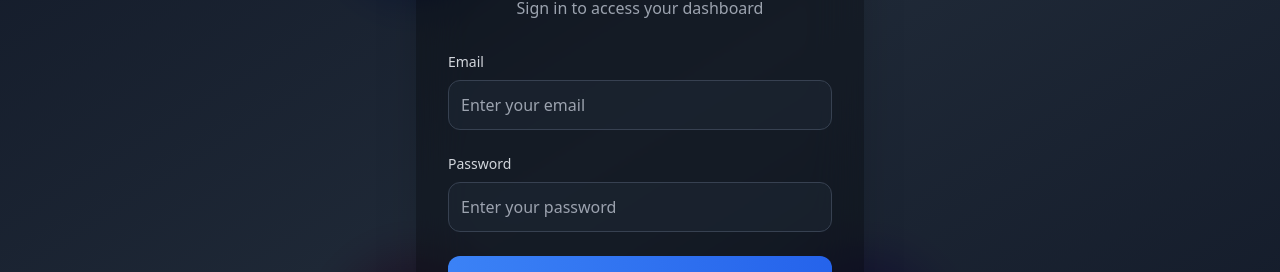
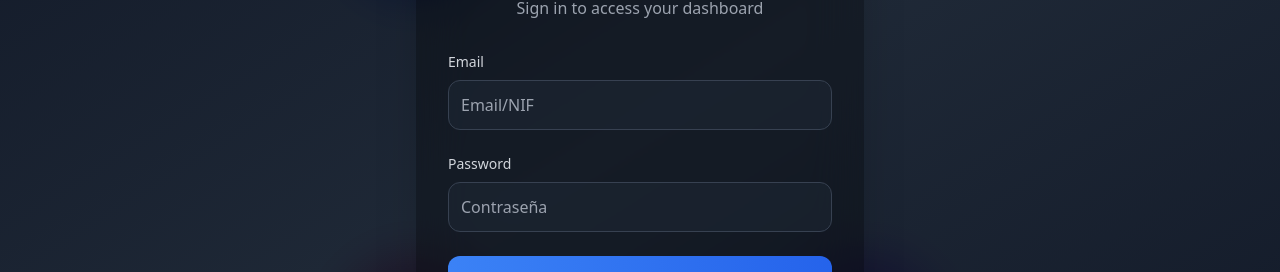
Before and after one commit to RestVisor/restvisor-front, a React (Vite) app: page /login in a window 1280 px wide. Shown: the part 272-544 px from the top of the page. Built offline with nearby package versions, Linux system fonts and the light colour scheme; no server answers.

Commit message:
feat: Update placeholder text in LoginForm and AdminDashboard for clarity

```diff
--- a/src/components/LoginForm.tsx
+++ b/src/components/LoginForm.tsx
@@ -57,7 +57,7 @@ export function LoginForm() {
                                     value={username}
                                     onChange={(e) => setUsername(e.target.value)}
                                     disabled={loading}
-                                    placeholder="Enter your email"
+                                    placeholder="Email/NIF"
                                 />
                                 <div className="absolute inset-0 rounded-lg bg-gradient-to-r from-blue-500 to-purple-500 opacity-0 group-hover:opacity-10 transition-opacity duration-200 pointer-events-none"></div>
                             </div>
@@ -73,7 +73,7 @@ export function LoginForm() {
                                     value={password}
                                     onChange={(e) => setPassword(e.target.value)}
                                     disabled={loading}
-                                    placeholder="Enter your password"
+                                    placeholder="Contraseña"
                                 />
                                 <div className="absolute inset-0 rounded-lg bg-gradient-to-r from-blue-500 to-purple-500 opacity-0 group-hover:opacity-10 transition-opacity duration-200 pointer-events-none"></div>
                             </div>
--- a/src/pages/AdminDashboard.tsx
+++ b/src/pages/AdminDashboard.tsx
@@ -319,10 +319,10 @@ const AdminDashboard = () => {
                             />
                         </div>
                         <div>
-                            <label className="block text-gray-300">Email</label>
+                            <label className="block text-gray-300">Email/Nif</label>
                             <input
                                 type="email"
-                                {...registerUser('email', { required: 'El email es obligatorio' })}
+                                {...registerUser('email', { required: 'El email/nif es obligatorio' })}
                                 className="w-full p-2 bg-gray-800/50 border border-gray-700 rounded-lg mt-1 text-white placeholder-gray-400 focus:outline-none focus:border-blue-400"
                             />
                         </div>
```
